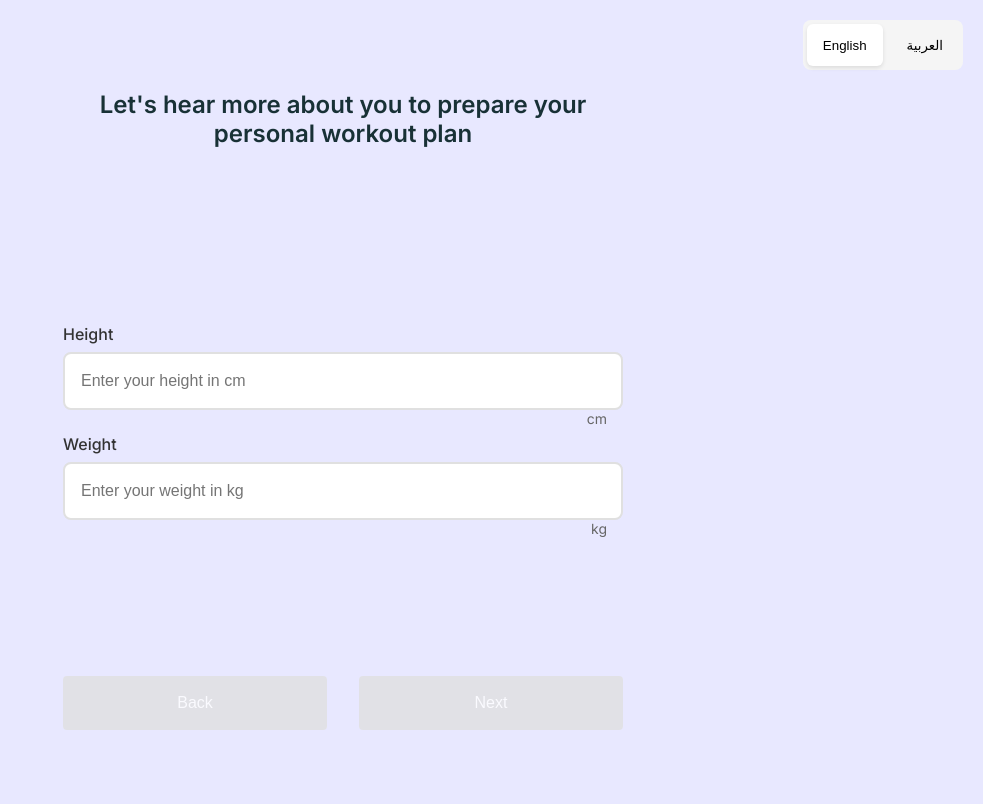
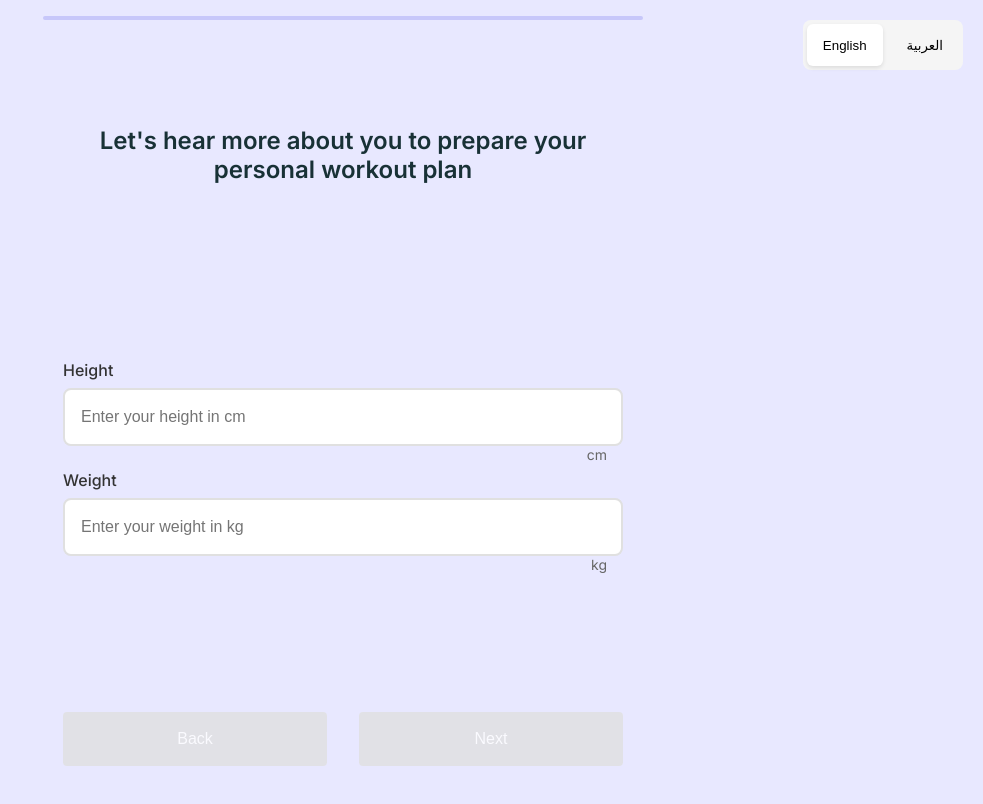
Before and after one commit to KutayAraz/fitness-registration-app, a React (Vite) app: page / in a window 1280 px wide. Shown: the top 804 px of the page, without its empty margins (297-1280 px from the left). Built offline with nearby package versions, Linux system fonts and the light colour scheme.

Commit message:
feat: add a progress-bar component
Show the progress of the registration with the progress-bar

```diff
--- a/src/App.tsx
+++ b/src/App.tsx
@@ -11,6 +11,7 @@ import { useLanguage } from "./hooks/use-language";
 import { LanguageProvider } from "./contexts/language-provider";
 import { DayKey } from "./components/steps/step-two/types";
 import { Steps } from "./types/steps";
+import { ProgressBar } from "./components/progress-bar/progress-bar";
 
 function AppContent() {
   const { direction } = useLanguage();
@@ -81,6 +82,7 @@ function AppContent() {
   return (
     <div className="registration-container">
       <LanguageSwitcher />
+      <ProgressBar currentStep={currentStep} />
       <SlideTransition direction={direction} currentStep={currentStep}>
         {renderCurrentStep()}
       </SlideTransition>
--- /dev/null
+++ b/src/components/progress-bar/progress-bar.module.css
@@ -0,0 +1,19 @@
+.progressBarContainer {
+    width: 100%;
+    padding: 16px 0;
+}
+
+.progressBar {
+    width: 100%;
+    height: 4px;
+    background-color: rgba(65, 64, 229, 0.2);
+    border-radius: 2px;
+    overflow: hidden;
+}
+
+.progressFill {
+    height: 100%;
+    background-color: #4140E5;
+    border-radius: 2px;
+    transition: width 0.3s ease-in-out;
+}
--- /dev/null
+++ b/src/components/progress-bar/progress-bar.tsx
@@ -0,0 +1,27 @@
+import React from "react";
+import styles from "./progress-bar.module.css";
+
+interface ProgressBarProps {
+  currentStep: number;
+  totalSteps?: number;
+}
+
+export const ProgressBar: React.FC<ProgressBarProps> = ({ currentStep, totalSteps = 4 }) => {
+  // Calculate progress percentage
+  const progress = ((currentStep - 1) / (totalSteps - 1)) * 100;
+
+  return (
+    <div className={styles.progressBarContainer}>
+      <div className={styles.progressBar}>
+        <div
+          className={styles.progressFill}
+          style={{ width: `${progress}%` }}
+          role="progressbar"
+          aria-valuenow={progress}
+          aria-valuemin={0}
+          aria-valuemax={100}
+        />
+      </div>
+    </div>
+  );
+};
```
